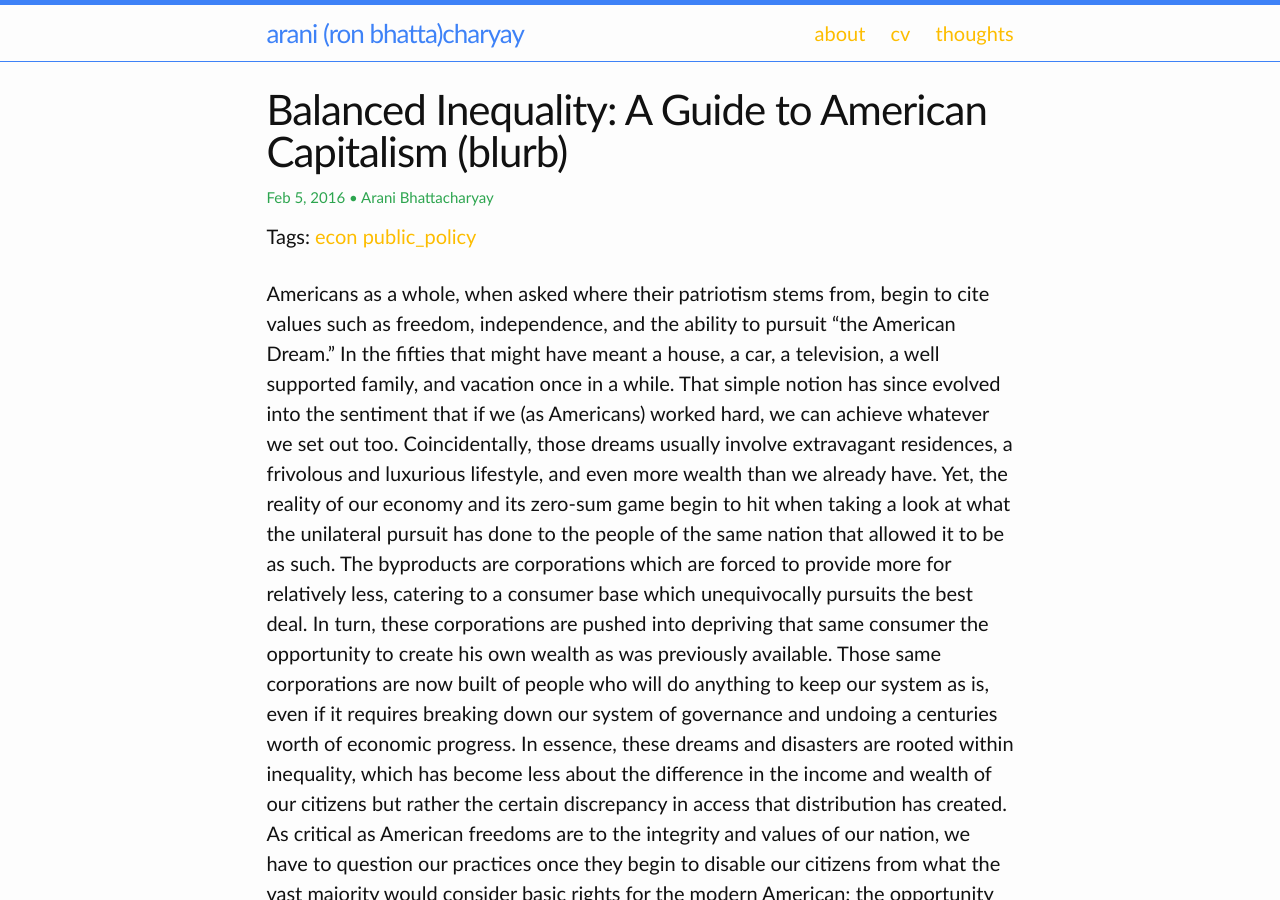
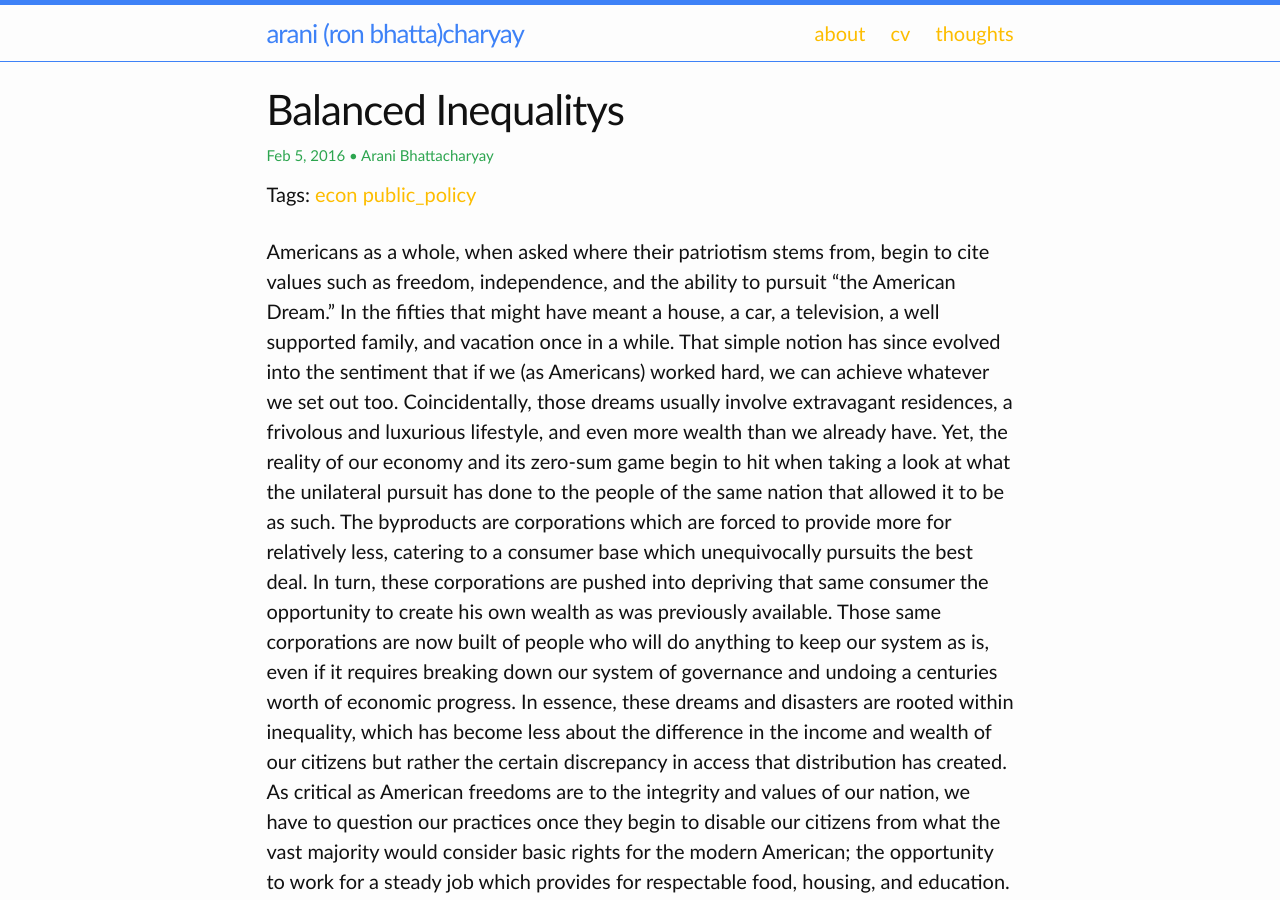
Before and after one commit to aranibatta/aranibatta.github.io, a Jekyll site: the page built from _posts/2016-02-05-balanced-inequality.markdown, in a window 1280 px wide and 900 px high. Built offline with Jekyll 4.4.1, drawn with Linux system fonts in a browser that asks for light colours; comment, search, counter and statistics services are not loaded.

Commit message:
post title change

```diff
--- a/_posts/2016-02-05-balanced-inequality.markdown
+++ b/_posts/2016-02-05-balanced-inequality.markdown
@@ -1,6 +1,6 @@
 ---
 layout: post
-title:  "Balanced Inequality: A Guide to American Capitalism (blurb)"
+title:  "Balanced Inequalitys"
 author: Arani Bhattacharyay
 date:   2016-02-05 13:31:55 -0800
 tags: econ public_policy
```
